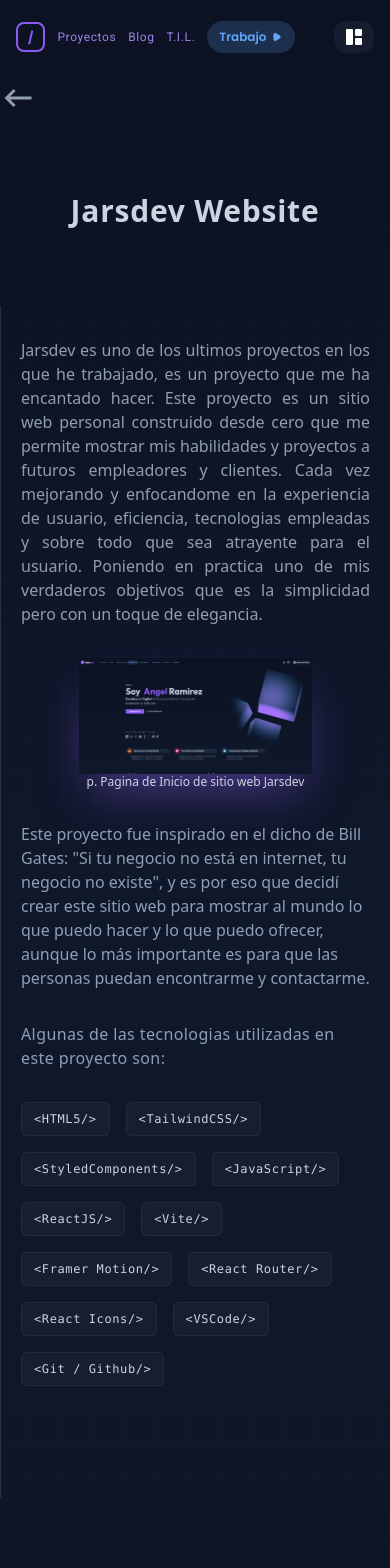
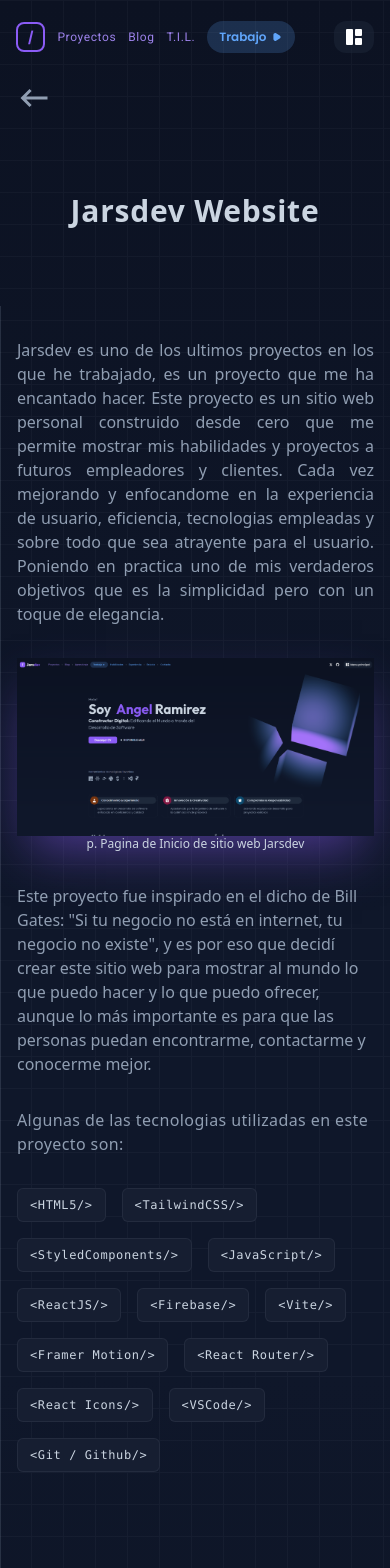
Before and after one commit to ImJars/Development-full-coding, a React (Vite) app: page /project_page in a window 390 px wide. Shown: the top 1568 px of the page. Built offline with nearby package versions, Linux system fonts and the light colour scheme.

Commit message:
Update projects

```diff
--- a/src/components/projects/project_page.jsx.jsx
+++ b/src/components/projects/project_page.jsx.jsx
@@ -38,7 +38,7 @@ const BackgroundSection = styled.div`
     height: 100%;
     position: absolute;
     z-index: 1;
-    opacity: 0.3199;
+    opacity: 1;
   }
 `;
 const TitleSection = styled.div`
@@ -58,22 +58,22 @@ function PageProject() {
   return (
     <>
       <BackgroundSection>
-        <div className="background-cuad" />
+        <div className="background-cuad font-sans" />
         <section className=" text-white">
           <ProjectSection>
             <div className="content-wrapped pt-20 sm:pt-32">
-              <div className="flex">
+              <div className="flex mx-4 xl:mx-0">
                 <button onClick={() => navigate(-1)} className="">
                   <MdOutlineKeyboardBackspace className="text-4xl text-text-general hover:scale-90 transition-all duration-300 ease-in-out" />
                 </button>
               </div>
-              <TitleSection className="mx-5 sm:mx-0 my-20 flex justify-center">
+              <TitleSection className="mx-4 sm:mx-0 my-20 flex justify-center">
                 <h1 className="Title-Name text-text-white-gray text-7xl font-bold tracking-wide">
                   Jarsdev Website
                 </h1>
               </TitleSection>
-              <div className="border-l px-5 pb-28 md:pl-24 border-text-general border-opacity-20">
-                <div>
+              <div className="border-l pb-28 md:pl-24 border-text-general border-opacity-20">
+                <div className="mx-4 xl:mx-0">
                   <p className="text-text-general my-8 text-justify sm:text-left">
                     Jarsdev es uno de los ultimos proyectos en los que he
                     trabajado, es un proyecto que me ha encantado hacer. Este
@@ -89,7 +89,7 @@ function PageProject() {
                     <img
                       src="legacyier-express.png"
                       alt="img_legacyier-express"
-                      className="w-2/3 shadow-2xl shadow-text-purple/50 flex justify-center mx-auto"
+                      className="w-full sm:w-2/3 shadow-2xl shadow-text-purple/50 flex justify-center mx-auto"
                     />
                     <p className="flex justify-center text-xs text-text-white-gray">
                       p. Pagina de Inicio de sitio web Jarsdev
@@ -100,8 +100,8 @@ function PageProject() {
                     tu negocio no está en internet, tu negocio no existe", y es
                     por eso que decidí crear este sitio web para mostrar al
                     mundo lo que puedo hacer y lo que puedo ofrecer, aunque lo
-                    más importante es para que las personas puedan encontrarme y
-                    contactarme.
+                    más importante es para que las personas puedan encontrarme,
+                    contactarme y conocerme mejor.
                   </p>
                   <p className="text-text-general tracking-wide my-8">
                     Algunas de las tecnologias utilizadas en este proyecto son:
@@ -112,6 +112,7 @@ function PageProject() {
                     <Languajes title="StyledComponents" />
                     <Languajes title="JavaScript" />
                     <Languajes title="ReactJS" />
+                    <Languajes title="Firebase" />
                     <Languajes title="Vite" />
                     <Languajes title="Framer Motion" />
                     <Languajes title="React Router" />
--- a/src/components/projects/softwareProject.jsx
+++ b/src/components/projects/softwareProject.jsx
@@ -14,7 +14,7 @@ function SoftwareProject({
   return (
     <>
       <a href={projectLink} className="group">
-        <div className="border bg-slate-900 group-hover:bg-table-color group-hover:bg-opacity-80 group-hover:scale-105 group-hover:transition-all group-hover:duration-800 group-hover:ease-linear border-text-general border-opacity-20 rounded-xl font-sans">
+        <div className="border bg-slate-900 group-hover:bg-table-color group-hover:bg-opacity-80 group-hover:-translate-y-2 group-hover:transition-all group-hover:duration-800 group-hover:ease-linear border-text-general border-opacity-20 rounded-xl font-sans">
           <div className="p-4">
             <div>
               <div className="flex flex-col items-center space-x-4">
--- a/src/projects.jsx
+++ b/src/projects.jsx
@@ -125,17 +125,17 @@ function Projects() {
             <div className="mb-20 content-wrapped block mx-auto">
               <div className="grid grid-cols-1 sm:grid-cols-2 lg:grid-cols-3 sm:gap-4 gap-3 mx-4 sm:mx-0">
                 <SoftwareProject
-                  title={'JarsWebsite'}
-                  description={'Sitio web de la empresa Jars, especializada en el desarrollo de software.'}
-                  skill_1={'TailwindCSS'}
-                  skill_2={'ReactJS'}
-                  skill_3={'NextJS'}
-                  skill_4={'Firebase'}
+                  title={'Jarsdev Website'}
+                  description={'Sitio web personal construido desde cero que me permite mostrar mis habilidades, experiencia y un sitio donde me pueden conocer un poco mejor.'}
+                  skill_1={'ReactJs'}
+                  skill_2={'ViteJs'}
+                  skill_3={'Firebase'}
+                  skill_4={'TailwindCSS'}
                   projectLink={"/project_page"}
                 />
                 <SoftwareProject
                   title={'Legacyier Express'}
-                  description={'Plataforma de gestión de proyectos para empresas de desarrollo de software.'}
+                  description={'Legacyier express es un sitio web donde se ofrecian servicios de desarrollo de software, diseño web y marketing digital como la empresa Legacyier.'}
                   skill_1={'TailwindCSS'}
                   skill_2={'ReactJS'}
                   skill_3={'NextJS'}
```
